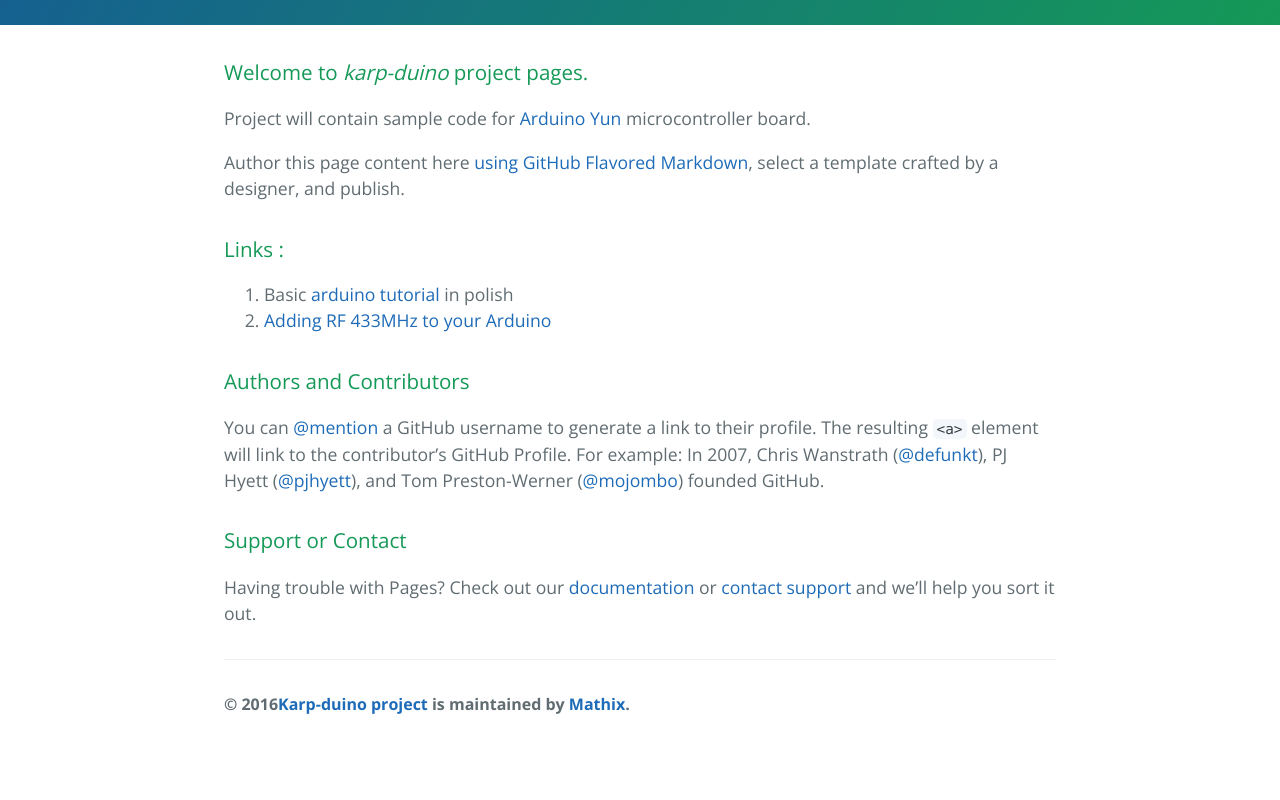
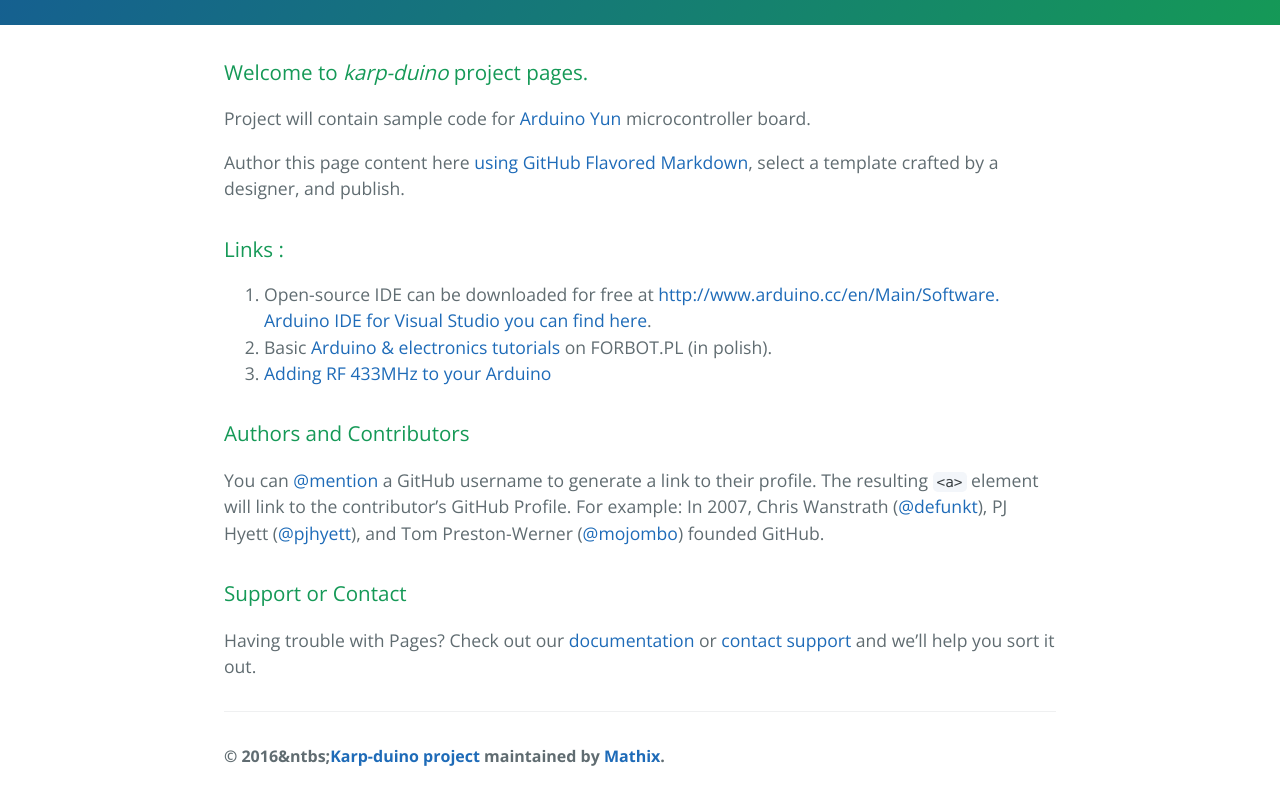
Before and after one commit to KarpEnt/karp-duino, a plain HTML site: page index.html in a window 1280 px wide. Shown: the part 358-1158 px from the top of the page. Before the commit the page ends 1106 px from the top, so only its background shows below. Drawn offline with nearby package versions, Linux system fonts and the light colour scheme.

Commit message:
Update index.html

```diff
--- a/index.html
+++ b/index.html
@@ -26,9 +26,10 @@
 <p>Author this page content here <a href="https://guides.github.com/features/mastering-markdown/">using GitHub Flavored Markdown</a>, select a template crafted by a designer, and publish.</p>
 
 <h3>Links :</h3>
+<ol>
+    <li>Open-source IDE can be downloaded for free at <a href="http://www.arduino.cc/en/Main/Software">http://www.arduino.cc/en/Main/Software. Arduino IDE for Visual Studio you can find <a href="https://visualstudiogallery.msdn.microsoft.com/069a905d-387d-4415-bc37-665a5ac9caba">here</a>.</a></li>
+  <li>Basic <a href="http://forbot.pl/blog/artykuly/programowanie/kurs-arduino-0-zapowiedz-cyklu-id5290">Arduino & electronics tutorials</a> on FORBOT.PL (in polish).</li>
 
-<ol>
-  <li>Basic <a href="http://forbot.pl/blog/artykuly/programowanie/kurs-arduino-0-zapowiedz-cyklu-id5290">arduino tutorial</a> in polish</li>
   <li><a href="http://shop.ninjablocks.com/blogs/how-to/7501042-adding-rf-433mhz-to-your-arduino">Adding RF 433MHz to your Arduino</a></li>
 </ol>
 
@@ -43,7 +44,7 @@
 <p>Having trouble with Pages? Check out our <a href="https://help.github.com/pages">documentation</a> or <a href="https://github.com/contact">contact support</a> and we’ll help you sort it out.</p>
 
       <footer class="site-footer">
-        <span class="site-footer-owner">&copy; <strong>2016</strong><a href="https://github.com/KarpEnt/karp-duino">Karp-duino project</a> is maintained by <a href="https://github.com/KarpEnt">Mathix</a>.</span>
+        <span class="site-footer-owner">&copy; <strong>2016</strong>&ntbs;<a href="https://github.com/KarpEnt/karp-duino">Karp-duino project</a> maintained by <a href="https://github.com/KarpEnt">Mathix</a>.</span>
       </footer>
     </section>
   </body>
```
